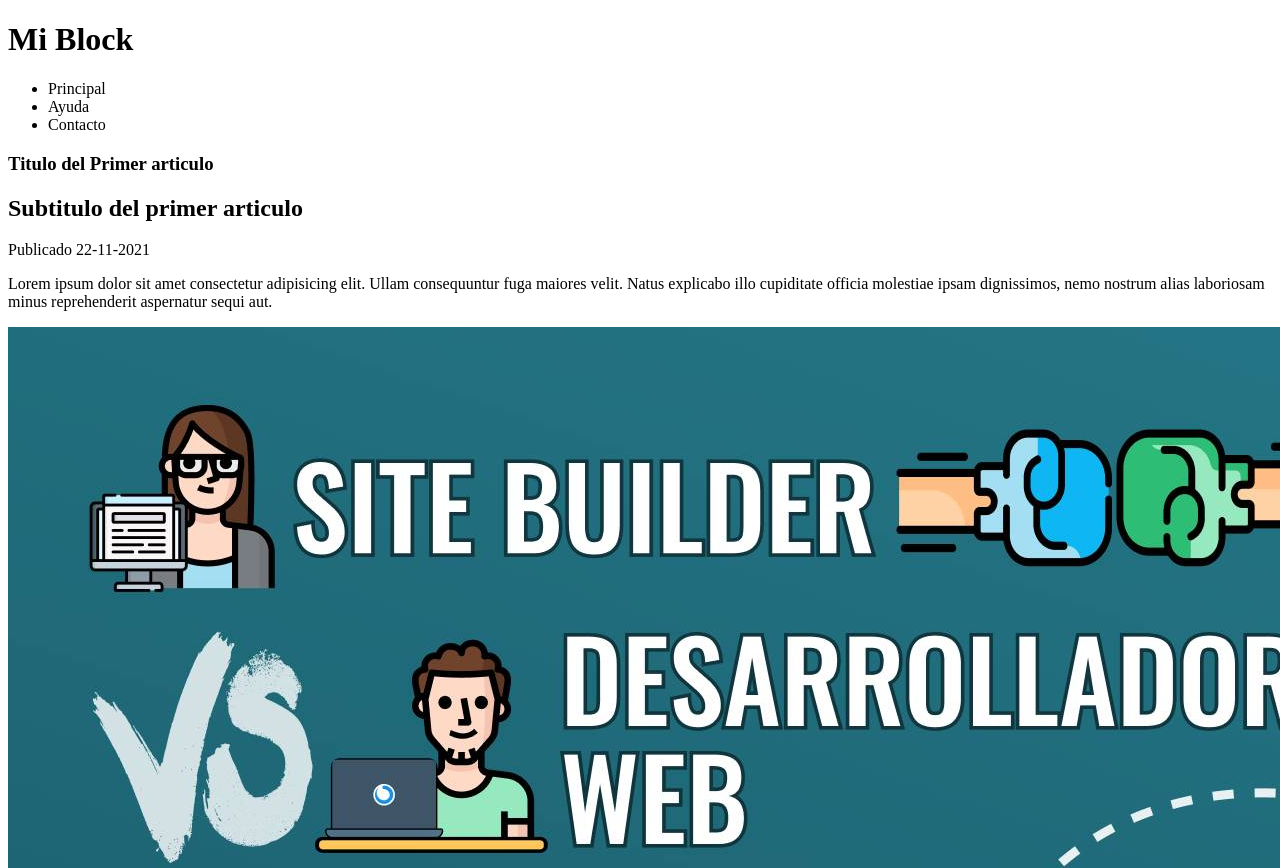
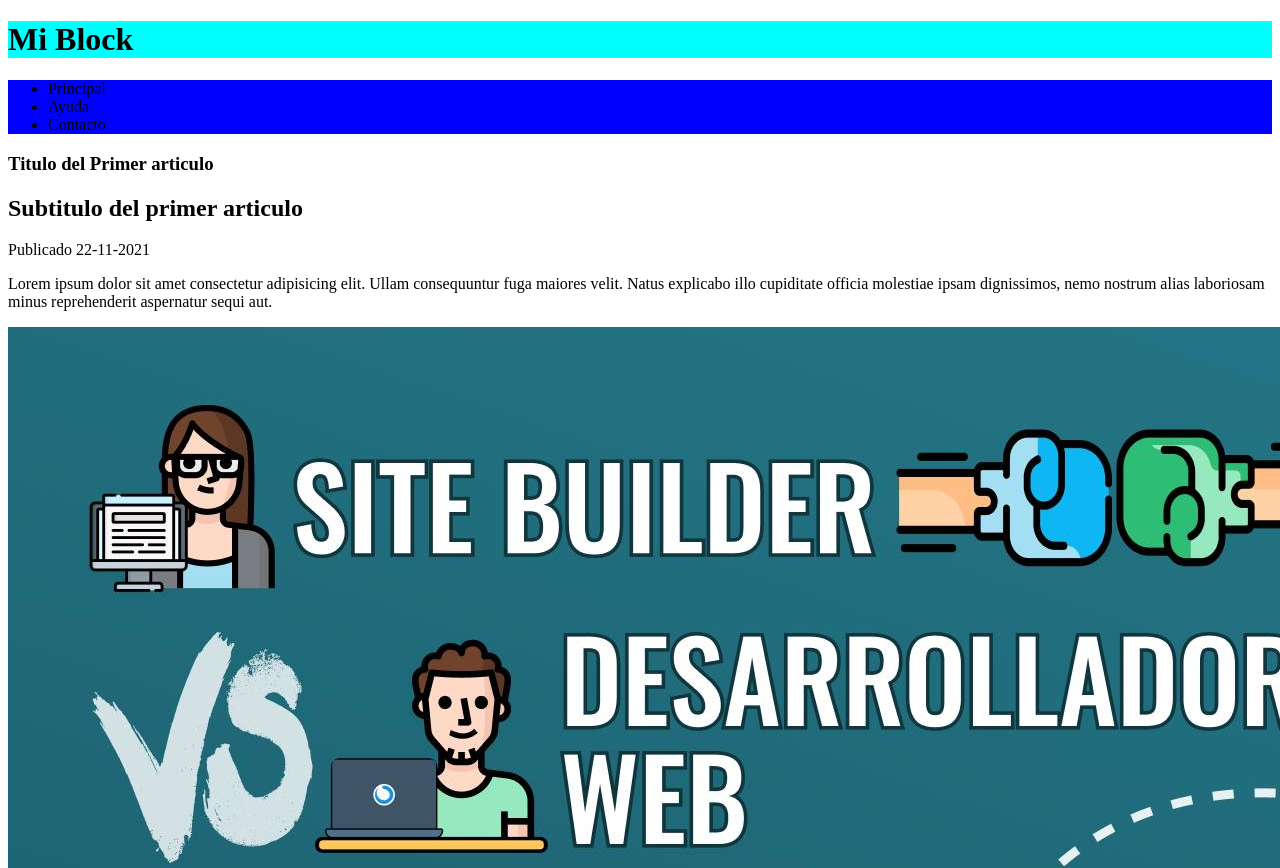
Before and after one commit to CarolinaOM/Curso-HTMLprincipiantes, a plain HTML site: page index.html in a window 1280 px wide. Shown: the top 868 px of the page. Drawn offline with Linux system fonts and the light colour scheme.

Commit message:
agregando la etiqueta style con los colores en HTML

```diff
--- a/index.html
+++ b/index.html
@@ -8,11 +8,11 @@
         <meta name="keywords" content="Mi titulo, mi pagina web, pagina web">
     </head>
     <body>
-        <head>
-            <h1>Mi Block</h1>
-        </head>
+        <header style="background: red;">
+            <h1 style="background: aqua;">Mi Block</h1>
+        </header>
 
-        <nav>
+        <nav style="background: blue;">
             <ul>
                 <li>Principal</li>
                 <li>Ayuda</li>
@@ -61,7 +61,7 @@
         </aside>
 
 
-        <footer>
+        <footer style="color: white; background: black;">
             Derechos Reservados 2010-2021
         </footer>
 
```
